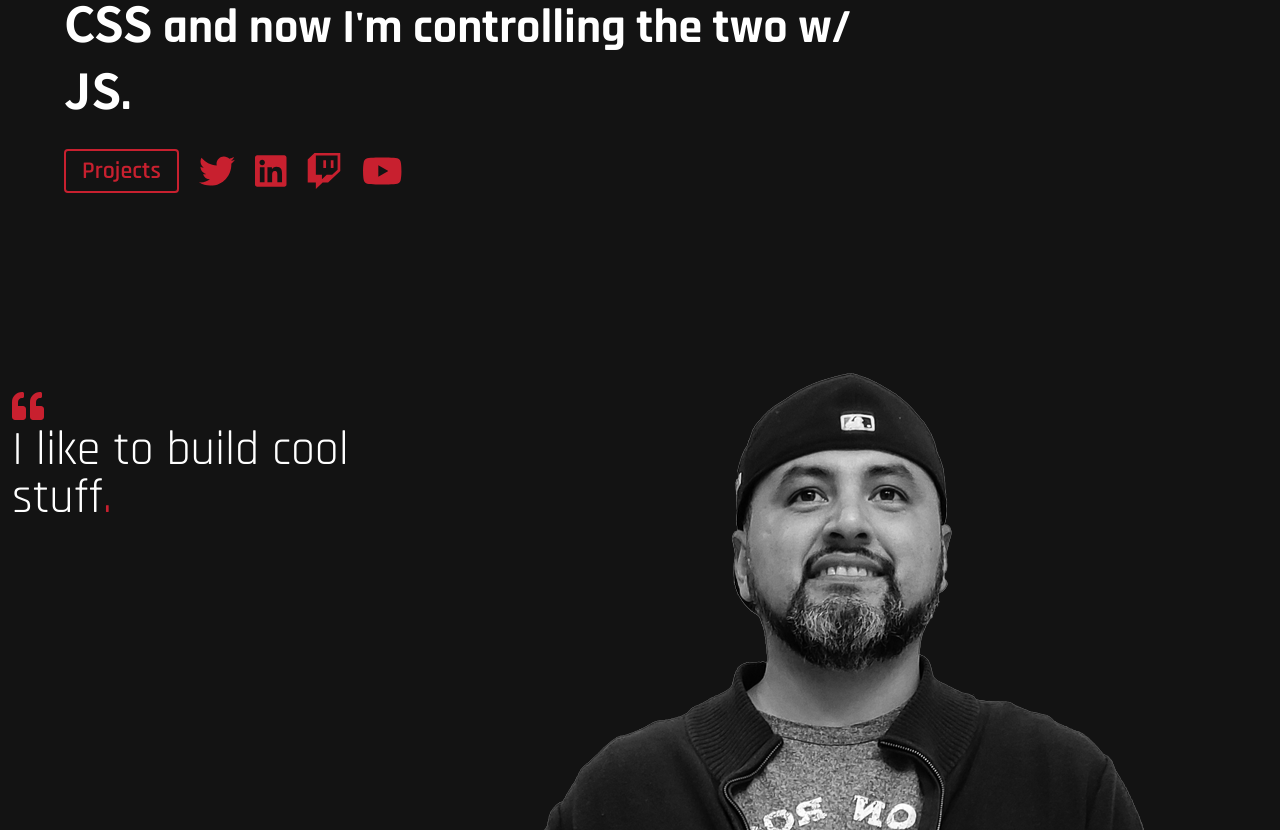
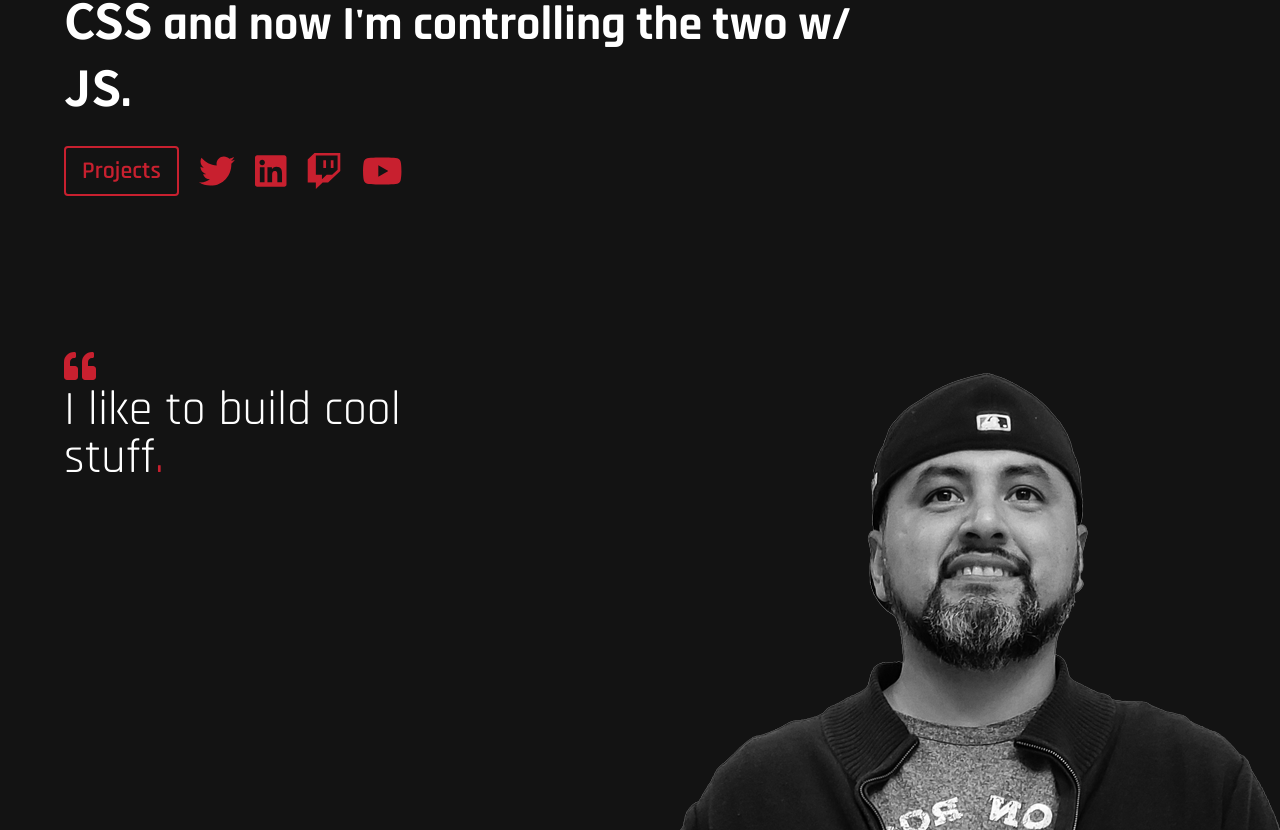
Before and after one commit to PudparK/pudpark-dev, a React (Create React App) app: page / in a window 1280 px wide. Shown: the part 427-1257 px from the top of the page. Built offline with nearby package versions, Linux system fonts and the light colour scheme.

Commit message:
.bio-pic background image set correctly.

```diff
--- a/src/index.css
+++ b/src/index.css
@@ -44,8 +44,10 @@ code {
 }
 
 .pk-container {
-  width: 90%;
+  width: 100%;
   margin: 0 auto;
+  padding-left: 5%;
+  padding-right: 5%;
 }
 
 @media screen and (min-width: 1024px) {
--- a/src/page/home/Home.css
+++ b/src/page/home/Home.css
@@ -1,29 +1,48 @@
 .bio-pic {
   background: url("./bw-paul-barron-600.png");
   background-repeat: no-repeat;
-  background-position: 30px bottom;
+  background-origin: border-box;
+  background-position: calc(100vw - 400px) bottom;
   min-height: 60vh;
-  width: 100%;
-  position: relative;
-  right: 0;
 }
 
-.home-heading ul li {
-  line-height: 1.5rem;
-  margin-right: 20px;
-}
-
-@media (min-width: 640px) {
+@media screen and (min-width: 768px) {
   .bio-pic {
     background-position: right bottom;
   }
 }
 
-@media (min-width: 1024px) {
-  .bio-pic {
-    background-position: 80% bottom;
+.home-heading ul li:first-child {
+  text-align: center;
+  width: 100%;
+  margin-bottom: 15px;
+}
+
+.home-heading ul li a {
+  display: flex;
+  justify-content: center;
+}
+
+.home-heading ul {
+  justify-content: space-around;
+}
+
+
+@media screen and (min-width: 640px) {
+  .home-heading ul li:first-child {
+    margin-bottom: 0;
+    width: auto;
+  }
+
+  .home-heading ul {
+    justify-content: initial;
+  }
+
+  .home-heading ul li {
+    margin-right: 20px;
   }
 }
+
 
 .cursor::after {
   content: "";
--- a/src/page/home/Home.jsx
+++ b/src/page/home/Home.jsx
@@ -16,18 +16,18 @@ export default class Home extends React.Component {
   render() {
     return (
       <>
-        <div className="pk-container px-0 h-screen flex flex-col justify-center">
+        <div className="pk-container h-screen flex flex-col justify-center">
           <h3 className="text-base font-bold relative lg:text-xl cursor">
             HELLO WORLD
           </h3>
           <h1 className="text-red text-5xl lg:text-6xl font-bold">Paul Barrón</h1>
           <p className="lg:w-3/4 text-3xl lg:text-5xl font-black leading-tight">I started out building <span class="html font-regular">HTML</span> moved on to <span className="css">CSS</span> and now I'm controlling the two w/ <span className="javascript">JS</span>.</p>
 
-          <div className="home-heading flex flex-wrap text-red leading-tight mt-6">
+          <div className="home-heading text-red leading-tight mt-6">
 
-            <ul className="flex items-center text-2xl lg:text-4xl">
-              <li>
-                <Link to="/projects" className="inline-block lg:text-2xl font-semibold px-4 py-2 leading-none border-2 rounded border-red text-red hover:border-transparent hover:bg-red hover:text-black">Projects</Link>
+            <ul className="flex flex-wrap items-center text-3xl lg:text-4xl">
+              <li className="block sm:inline-block">
+                <Link to="/projects" className="block sm:inline-block text-center sm:inline-block lg:text-2xl font-semibold px-4 py-2 border-2 rounded border-red text-red hover:border-transparent hover:bg-red hover:text-black">Projects</Link>
               </li>
               <li>
                 <a href="https://twitter.com/Paul__132">
@@ -52,14 +52,13 @@ export default class Home extends React.Component {
             </ul>
           </div>
         </div>
-        <div className="bio-pic">
-          <div className="container pl-3 pt-10">
+        <div className="pk-container bio-pic">
           <FontAwesomeIcon
             icon={faQuoteLeft}
             size="2x"
             className="text-red"
           />
-            <blockquote className="text-bold text-5xl leading-none pr-40">
+          <blockquote className="w-1/2 text-5xl leading-none">
             I like to build cool <br />
               stuff<span className="text-red">.</span>
             {/* <span className="text-4xl inline-block">
@@ -71,7 +70,6 @@ export default class Home extends React.Component {
               </span> */}
           </blockquote>
         </div>
-        </div>
       </>
     );
   }
```
Lines whose indentation alone changed are shown as unchanged.
